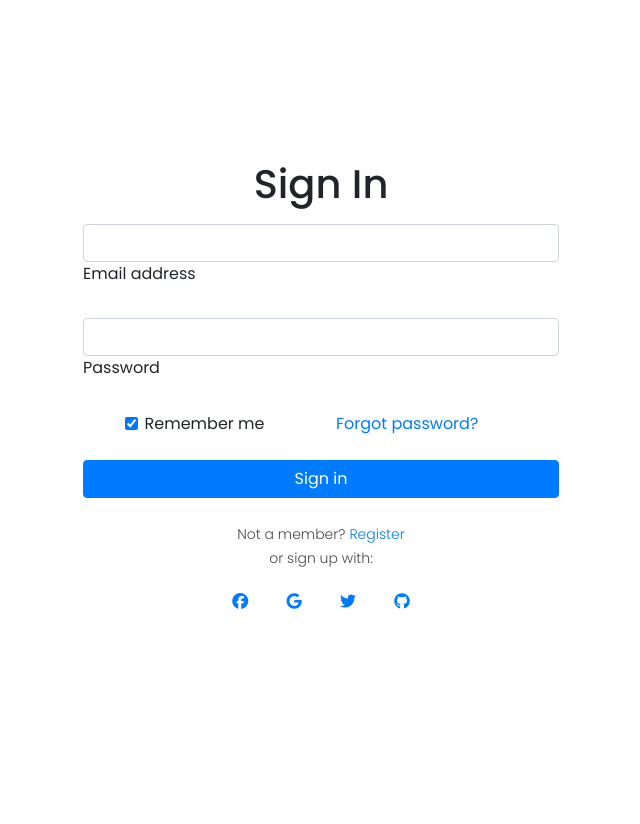
After one commit to Azraqisy123/FinalProject_TravellingWeb, a PHP site: page /login.html in a window 1280 px wide. The commit adds this page. Shown: the whole page, without its empty margins (319-959 px from the left). Run offline with PHP 8.4, Linux system fonts and the light colour scheme; some libraries are stand-ins or nearby versions.

Commit message:
update halaman login

```diff
--- a/assets/css/style.css
+++ b/assets/css/style.css
@@ -5,6 +5,7 @@ body {
 	-webkit-font-smoothing: antialiased;
 	-moz-osx-font-smoothing: grayscale;
 }
+
 p {
 	margin-bottom: 0px;
 	font-size: 14px;
@@ -12,16 +13,23 @@ p {
 	color: #4a4a4a;
 	line-height: 24px;
 }
+
 a {
-	text-decoration: none!important;
+	text-decoration: none !important;
 }
+
 ul {
 	padding: 0;
 	margin: 0;
 	list-style: none;
 }
 
-h1,h2,h3,h4,h5,h6 {
+h1,
+h2,
+h3,
+h4,
+h5,
+h6 {
 	margin: 0px;
 }
 
@@ -128,7 +136,7 @@ a.filled-button:hover {
 	height: 50px;
 }
 
-#preloader .jumper > div {
+#preloader .jumper>div {
 	background-color: #fff;
 	width: 10px;
 	height: 10px;
@@ -143,12 +151,12 @@ a.filled-button:hover {
 	animation: jumper 1s 0s linear infinite;
 }
 
-#preloader .jumper > div:nth-child(2) {
+#preloader .jumper>div:nth-child(2) {
 	-webkit-animation-delay: 0.33333s;
 	animation-delay: 0.33333s;
 }
 
-#preloader .jumper > div:nth-child(3) {
+#preloader .jumper>div:nth-child(3) {
 	-webkit-animation-delay: 0.66666s;
 	animation-delay: 0.66666s;
 }
@@ -159,9 +167,11 @@ a.filled-button:hover {
 		-webkit-transform: scale(0);
 		transform: scale(0);
 	}
+
 	5% {
 		opacity: 1;
 	}
+
 	100% {
 		-webkit-transform: scale(1);
 		transform: scale(1);
@@ -175,9 +185,11 @@ a.filled-button:hover {
 		-webkit-transform: scale(0);
 		transform: scale(0);
 	}
+
 	5% {
 		opacity: 1;
 	}
+
 	100% {
 		opacity: 0;
 	}
@@ -196,36 +208,44 @@ header {
 	-o-transition: all 0.3s ease-in-out 0s;
 	transition: all 0.3s ease-in-out 0s;
 }
+
 header .navbar {
 	padding: 17px 0px;
 }
+
 .background-header .navbar {
 	padding: 17px 0px;
 }
+
 .background-header {
 	top: 0;
 	position: fixed;
-	background-color: #fff!important;
-	box-shadow: 0px 1px 10px rgba(0,0,0,0.1);
+	background-color: #fff !important;
+	box-shadow: 0px 1px 10px rgba(0, 0, 0, 0.1);
 }
+
 .background-header .navbar-brand h2 {
-	color: #121212!important;
+	color: #121212 !important;
 }
+
 .background-header .navbar-nav a.nav-link {
-	color: #1e1e1e!important;
+	color: #1e1e1e !important;
 }
+
 .background-header .navbar-nav .nav-link:hover,
 .background-header .navbar-nav .active>.nav-link,
 .background-header .navbar-nav .nav-link.active,
 .background-header .navbar-nav .nav-link.show,
 .background-header .navbar-nav .show>.nav-link {
-	color: #f33f3f!important;
+	color: #f33f3f !important;
 }
+
 .navbar .navbar-brand {
-	float: 	left;
+	float: left;
 	margin-top: -12px;
 	outline: none;
 }
+
 .navbar .navbar-brand h2 {
 	color: #fff;
 	text-transform: uppercase;
@@ -236,19 +256,24 @@ header .navbar {
 	-o-transition: all .3s ease 0s;
 	transition: all .3s ease 0s;
 }
+
 .navbar .navbar-brand h2 em {
 	font-style: normal;
 	color: #f33f3f;
 }
+
 #navbarResponsive {
 	z-index: 999;
 }
+
 .navbar-collapse {
 	text-align: center;
 }
+
 .navbar .navbar-nav .nav-item {
 	margin: 0px 15px;
 }
+
 .navbar .navbar-nav a.nav-link {
 	text-transform: capitalize;
 	font-size: 15px;
@@ -258,6 +283,7 @@ header .navbar {
 	transition: all 0.5s;
 	margin-top: 5px;
 }
+
 .navbar .navbar-nav .nav-link:hover,
 .navbar .navbar-nav .active>.nav-link,
 .navbar .navbar-nav .nav-link.active,
@@ -267,9 +293,11 @@ header .navbar {
 	padding-bottom: 25px;
 	border-bottom: 3px solid #f33f3f;
 }
+
 .navbar .navbar-toggler-icon {
 	background-image: none;
 }
+
 .navbar .navbar-toggler {
 	border-color: #fff;
 	background-color: #fff;
@@ -280,6 +308,7 @@ header .navbar {
 	right: 30px;
 	top: 20px;
 }
+
 .navbar .navbar-toggler-icon:after {
 	content: '\f0c9';
 	color: #f33f3f;
@@ -351,6 +380,7 @@ header .navbar {
 .owl-banner .owl-dots .owl-dot {
 	border-radius: 3px;
 }
+
 .owl-banner .owl-dots {
 	display: -webkit-box;
 	display: -webkit-flex;
@@ -364,6 +394,7 @@ header .navbar {
 	transform: translateX(-50%);
 	bottom: 30px;
 }
+
 .owl-banner .owl-dots .owl-dot {
 	width: 10px;
 	height: 10px;
@@ -372,9 +403,11 @@ header .navbar {
 	background-color: #fff;
 	opacity: 0.5;
 }
+
 .owl-banner .owl-dots .owl-dot:focus {
 	outline: none
 }
+
 .owl-banner .owl-dots .owl-dot.active {
 	background-color: #fff;
 	opacity: 1;
@@ -424,7 +457,7 @@ header .navbar {
 	color: #121212;
 }
 
-.product-item .down-content h6 small{
+.product-item .down-content h6 small {
 	color: #999;
 }
 
@@ -463,7 +496,7 @@ header .navbar {
 /* Best Features */
 
 .about-features {
-	margin-top: 100px!important;
+	margin-top: 100px !important;
 }
 
 .about-features p {
@@ -472,8 +505,8 @@ header .navbar {
 }
 
 .about-features .container .row {
-	padding-bottom: 0px!important;
-	border-bottom: none!important;
+	padding-bottom: 0px !important;
+	border-bottom: none !important;
 }
 
 .best-features {
@@ -635,21 +668,24 @@ footer .inner-content p a {
 }
 
 .page-heading {
-	position:relative;
+	position: relative;
 }
+
 .page-heading:before {
-	content:'';
-	position:absolute;
-	top:0;
-	left:0;
-	bottom:0;
-	right:0;
-	background-color:rgba(0,0,0,.7);
+	content: '';
+	position: absolute;
+	top: 0;
+	left: 0;
+	bottom: 0;
+	right: 0;
+	background-color: rgba(0, 0, 0, .7);
 }
+
 .page-heading .container {
-	position:relative;
+	position: relative;
 	z-index: 2;
 }
+
 .products ul.pages {
 	margin-top: 30px;
 	text-align: center;
@@ -708,7 +744,7 @@ footer .inner-content p a {
 
 .team-member .thumb-container .hover-effect {
 	position: absolute;
-	background-color: rgba(243,63,63,0.9);
+	background-color: rgba(243, 63, 63, 0.9);
 	top: 0;
 	left: 0;
 	width: 100%;
@@ -813,19 +849,19 @@ footer .inner-content p a {
 }
 
 .n-m {
-	margin: 0!important;
+	margin: 0 !important;
 }
 
 .owl-clients button.owl-dot {
-	background: #f1f1f1!important;
-	width: 10px!important;
-	height: 10px!important;
-	margin: 0 10px!important;
+	background: #f1f1f1 !important;
+	width: 10px !important;
+	height: 10px !important;
+	margin: 0 10px !important;
 	border-radius: 50%;
 }
 
 .owl-clients button.owl-dot.active {
-	background: #f33f3f!important;
+	background: #f33f3f !important;
 }
 
 /* Clients */
@@ -945,17 +981,17 @@ footer .inner-content p a {
 .accordion a {
 	cursor: pointer;
 	font-size: 17px;
-	color: #1a6692!important;
+	color: #1a6692 !important;
 	margin-bottom: 20px;
 	transition: all .3s;
 }
 
 .accordion a:hover {
-	color: #f33f3f!important;
+	color: #f33f3f !important;
 }
 
 .accordion a.active {
-  color: #f33f3f!important;
+	color: #f33f3f !important;
 }
 
 .accordion li .content {
@@ -995,6 +1031,7 @@ footer .inner-content p a {
 		width: 90%;
 		margin-left: 5%;
 	}
+
 	.banner .text-content h4 {
 		font-size: 22px;
 	}
@@ -1003,11 +1040,13 @@ footer .inner-content p a {
 		font-size: 36px;
 		letter-spacing: 0.5px;
 	}
+
 	.banner-item-01,
 	.banner-item-02,
 	.banner-item-03 {
 		padding: 180px 0px;
 	}
+
 	.page-heading .text-content h4 {
 		font-size: 22px;
 	}
@@ -1016,38 +1055,48 @@ footer .inner-content p a {
 		font-size: 36px;
 		letter-spacing: 0.5px;
 	}
+
 	.section-heading a {
 		float: none;
 		margin-top: 0px;
 		display: block;
 		margin-bottom: 20px;
 	}
+
 	.product-item .down-content h4 {
-		margin-bottom: 20px!important;
+		margin-bottom: 20px !important;
 	}
+
 	.best-features .left-content {
 		margin-bottom: 30px;
 	}
+
 	.call-to-action .inner-content {
 		text-align: center;
 	}
+
 	.call-to-action .inner-content .filled-button {
 		text-align: center;
 		width: 100%;
 		margin-top: 20px;
 	}
+
 	.about-features img {
 		margin-bottom: 30px;
 	}
+
 	.service-item {
 		margin-bottom: 30px;
 	}
+
 	.find-us #map {
 		margin-bottom: 30px;
 	}
+
 	.find-us .left-content {
 		margin-left: 0px;
 	}
+
 	.send-message .accordion {
 		margin-top: 30px;
 		margin-left: 0px;
@@ -1060,12 +1109,15 @@ footer .inner-content p a {
 		left: 30px;
 		top: 32px;
 	}
+
 	.navbar .navbar-brand {
 		width: auto;
 	}
+
 	.navbar:after {
 		display: none;
 	}
+
 	#navbarResponsive {
 		z-index: 99999;
 		position: absolute;
@@ -1074,31 +1126,55 @@ footer .inner-content p a {
 		width: 100%;
 		text-align: center;
 		background-color: #fff;
-	    box-shadow: 0px 10px 10px rgba(0,0,0,0.1);
+		box-shadow: 0px 10px 10px rgba(0, 0, 0, 0.1);
 	}
+
 	.navbar .navbar-nav .nav-item {
 		border-bottom: 1px solid #eee;
 	}
+
 	.navbar .navbar-nav .nav-item:last-child {
 		border-bottom: none;
 	}
+
 	.navbar .navbar-nav a.nav-link {
 		padding: 15px 0px;
-		color: #1e1e1e!important;
+		color: #1e1e1e !important;
 	}
+
 	.navbar .navbar-nav .nav-link:hover,
 	.navbar .navbar-nav .active>.nav-link,
 	.navbar .navbar-nav .nav-link.active,
 	.navbar .navbar-nav .nav-link.show,
 	.navbar .navbar-nav .show>.nav-link {
-		color: #f33f3f!important;
-		border-bottom: none!important;
+		color: #f33f3f !important;
+		border-bottom: none !important;
 		padding-bottom: 15px;
 	}
+
 	.product-item .down-content h4 {
 		margin-bottom: 10px;
 	}
+
 	.product-item .down-content h6 {
 		margin-bottom: 20px;
 	}
 }
+
+.divider:after,
+.divider:before {
+	content: "";
+	flex: 1;
+	height: 1px;
+	background: #eee;
+}
+
+.h-custom {
+	height: calc(100% - 73px);
+}
+
+@media (max-width: 450px) {
+	.h-custom {
+		height: 100%;
+	}
+}
--- /dev/null
+++ b/login.html
@@ -0,0 +1,84 @@
+<html lang="en">
+
+<head>
+    <meta charset="UTF-8">
+    <meta name="viewport" content="width=device-width, initial-scale=1.0">
+    <link rel="icon" href="assets/images/favicon.ico">
+    <link href="https://fonts.googleapis.com/css?family=Poppins:100,200,300,400,500,600,700,800,900&display=swap"
+        rel="stylesheet">
+    <title>Document</title>
+
+    <!-- Bootstrap core CSS -->
+    <link href="vendor/bootstrap/css/bootstrap.min.css" rel="stylesheet">
+    <script src="https://kit.fontawesome.com/e3256899f8.js" crossorigin="anonymous"></script>
+
+    <!-- Additional CSS Files -->
+    <link rel="stylesheet" href="assets/css/fontawesome.css">
+    <link rel="stylesheet" href="assets/css/style.css">
+    <link rel="stylesheet" href="assets/css/owl.css">
+</head>
+
+<body>
+    <div class="container p-3">
+        <div class="container-fluid p-5">
+            <div class="mx-auto col-10 col-md-8 col-lg-6">
+                <form class="my-5 py-5 ">
+                    <h1 class="mb-3 text-center">Sign In</h1>
+                    <!-- Email input -->
+                    <div class="form-outline mb-4">
+                        <input type="email" id="form2Example1" class="form-control" />
+                        <label class="form-label" for="form2Example1">Email address</label>
+                    </div>
+
+                    <!-- Password input -->
+                    <div class="form-outline mb-4">
+                        <input type="password" id="form2Example2" class="form-control" />
+                        <label class="form-label" for="form2Example2">Password</label>
+                    </div>
+
+                    <!-- 2 column grid layout for inline styling -->
+                    <div class="row mb-4">
+                        <div class="col d-flex justify-content-center">
+                            <!-- Checkbox -->
+                            <div class="form-check">
+                                <input class="form-check-input" type="checkbox" value="" id="form2Example31" checked />
+                                <label class="form-check-label" for="form2Example31"> Remember me </label>
+                            </div>
+                        </div>
+
+                        <div class="col">
+                            <!-- Simple link -->
+                            <a href="#!">Forgot password?</a>
+                        </div>
+                    </div>
+
+                    <!-- Submit button -->
+                    <button type="button" class="btn btn-primary btn-block mb-4">Sign in</button>
+
+                    <!-- Register buttons -->
+                    <div class="text-center mb-5">
+                        <p>Not a member? <a href="#!">Register</a></p>
+                        <p class="mb-3">or sign up with:</p>
+                        <button type="button" class="btn btn-link btn-floating mx-1">
+                            <i class="fab fa-facebook-f"></i>
+                        </button>
+
+                        <button type="button" class="btn btn-link btn-floating mx-1">
+                            <i class="fab fa-google"></i>
+                        </button>
+
+                        <button type="button" class="btn btn-link btn-floating mx-1">
+                            <i class="fab fa-twitter"></i>
+                        </button>
+
+                        <button type="button" class="btn btn-link btn-floating mx-1">
+                            <i class="fab fa-github"></i>
+                        </button>
+                    </div>
+                </form>
+            </div>
+        </div>
+    </div>
+</body>
+
+</html>
```
Also changed, not shown: index.html (+60 -27 lines). Lines whose indentation alone changed are shown as unchanged.
